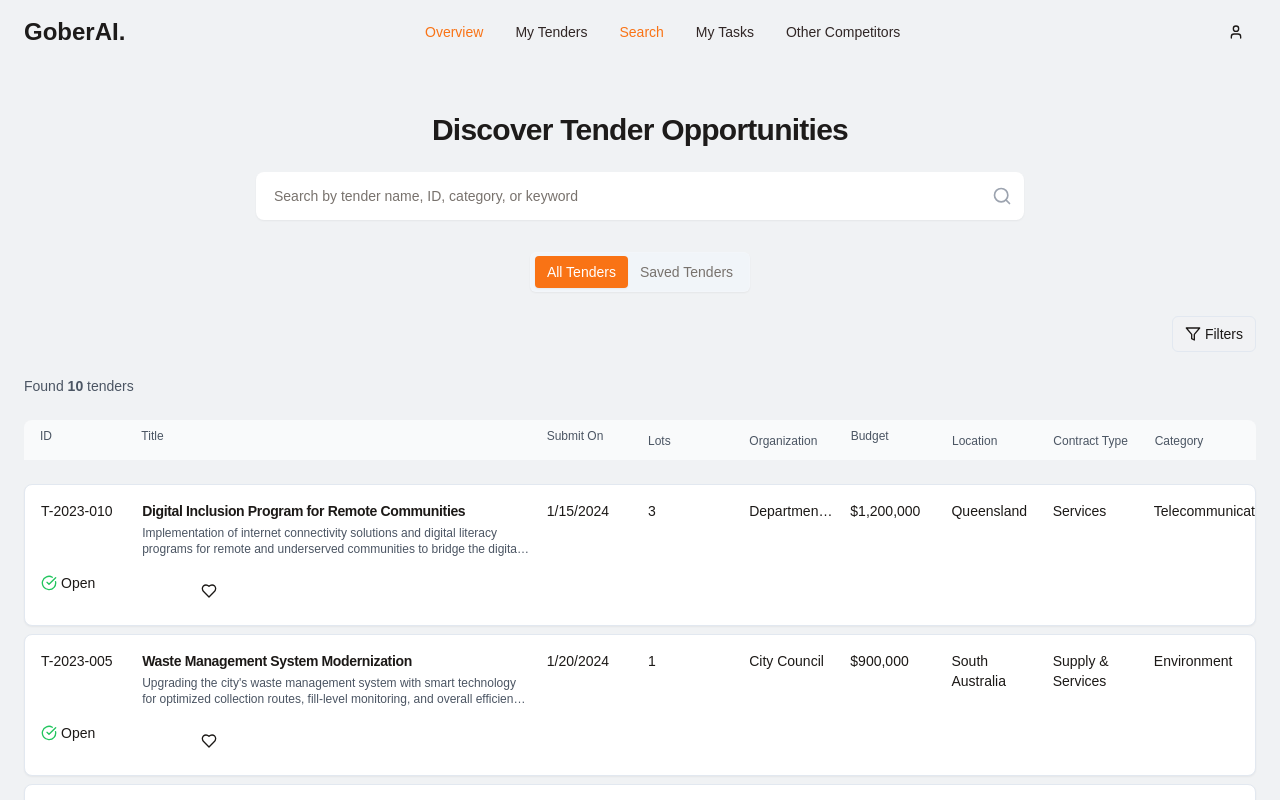
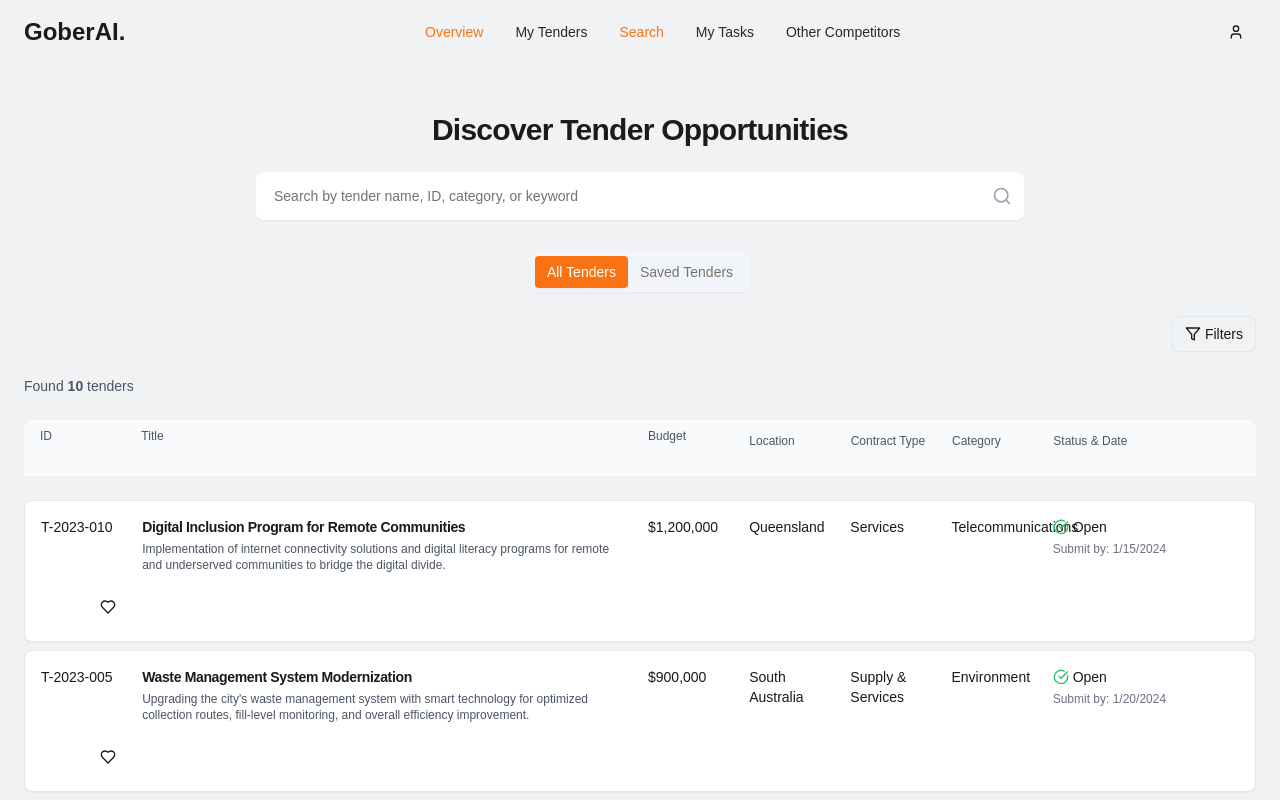
Before and after one commit to GH-TeamBID/gober-demo-frontend, a React (Vite) app: page / in a window 1280 px wide. Shown: the top 800 px of the page. Built offline with nearby package versions, Linux system fonts and the light colour scheme; a web font is replaced by a local one.

Commit message:
Refactor TenderResults component
Refactor the TenderResults component to improve column alignment, reduce visual clutter by removing the Organization and Lots columns, move the "submitted on" information beside the status, and ensure the "save" action remains as the last column.

```diff
--- a/src/components/ui/TenderCard.tsx
+++ b/src/components/ui/TenderCard.tsx
@@ -39,7 +39,7 @@ const TenderCard = ({
           </div>
 
           {/* Title and Description */}
-          <div className="col-span-10 sm:col-span-5 md:col-span-4">
+          <div className="col-span-10 sm:col-span-5">
             {showHeaders && <div className="text-xs text-gray-500 mb-1">Title</div>}
             <Link to={`/tender/${tender.id}`} className="hover:text-gober-accent-500">
               <h3 className="text-sm font-semibold">{tender.title}</h3>
@@ -47,59 +47,44 @@ const TenderCard = ({
             <p className="text-xs text-gray-600 mt-1 line-clamp-2">{tender.description}</p>
           </div>
 
-          {/* Created On */}
-          <div className="col-span-4 sm:col-span-2 md:col-span-1">
-            {showHeaders && <div className="text-xs text-gray-500 mb-1">Submit On</div>}
-            <div className="text-sm">{new Date(tender.submitOn).toLocaleDateString()}</div>
-          </div>
-
-          {/* No of Lots */}
-          <div className="col-span-4 sm:col-span-2 md:col-span-1">
-            {showHeaders && <div className="text-xs text-gray-500 mb-1">Lots</div>}
-            <div className="text-sm">{tender.lots}</div>
-          </div>
-
-          {/* Organization */}
-          <div className="col-span-4 sm:col-span-2 md:col-span-1">
-            {showHeaders && <div className="text-xs text-gray-500 mb-1">Organization</div>}
-            <div className="text-sm truncate">{tender.organisation}</div>
-          </div>
-
           {/* Budget */}
-          <div className="col-span-4 sm:col-span-2 md:col-span-1">
+          <div className="col-span-4 sm:col-span-1">
             {showHeaders && <div className="text-xs text-gray-500 mb-1">Budget</div>}
             <div className="text-sm font-medium">{formatCurrency(tender.budget)}</div>
           </div>
 
           {/* Location */}
-          <div className="col-span-4 sm:col-span-2 md:col-span-1 hidden md:block">
+          <div className="col-span-4 sm:col-span-1 hidden md:block">
             {showHeaders && <div className="text-xs text-gray-500 mb-1">Location</div>}
             <div className="text-sm">{tender.location}</div>
           </div>
 
           {/* Contract Type */}
-          <div className="col-span-4 sm:col-span-2 md:col-span-1 hidden md:block">
+          <div className="col-span-4 sm:col-span-1 hidden md:block">
             {showHeaders && <div className="text-xs text-gray-500 mb-1">Contract Type</div>}
             <div className="text-sm">{tender.contractType}</div>
           </div>
 
           {/* Category */}
-          <div className="col-span-4 sm:col-span-2 md:col-span-1 hidden lg:block">
+          <div className="col-span-4 sm:col-span-1 hidden lg:block">
             {showHeaders && <div className="text-xs text-gray-500 mb-1">Category</div>}
             <div className="text-sm">{tender.category}</div>
           </div>
 
-          {/* Status */}
-          <div className="col-span-4 sm:col-span-2 md:col-span-1 hidden lg:block">
-            {showHeaders && <div className="text-xs text-gray-500 mb-1">Status</div>}
+          {/* Status + Submit Date Combined */}
+          <div className="col-span-6 sm:col-span-2">
+            {showHeaders && <div className="text-xs text-gray-500 mb-1">Status & Date</div>}
             <div className="text-sm flex items-center gap-1">
               <TenderStatusIcon status={tender.status} />
               <span>{tender.status}</span>
             </div>
+            <div className="text-xs text-gray-500 mt-1">
+              Submit by: {new Date(tender.submitOn).toLocaleDateString()}
+            </div>
           </div>
 
           {/* Actions */}
-          <div className="col-span-4 sm:col-span-2 md:col-span-1 flex items-end justify-end">
+          <div className="col-span-6 sm:col-span-1 flex items-center justify-end">
             <Button
               variant="ghost"
               size="sm"
@@ -139,11 +124,6 @@ const TenderCard = ({
           <div>
             <span className="text-xs text-gray-500">Category:</span> {tender.category}
           </div>
-          <div className="flex items-center gap-1">
-            <span className="text-xs text-gray-500">Status:</span>
-            <TenderStatusIcon status={tender.status} />
-            <span>{tender.status}</span>
-          </div>
         </div>
       </div>
     </Card>
--- a/src/components/ui/TenderResults.tsx
+++ b/src/components/ui/TenderResults.tsx
@@ -79,30 +79,9 @@ const TenderResults = ({
         </div>
 
         {/* Title */}
-        <div className="col-span-4" onClick={() => handleSort('title')}>
+        <div className="col-span-5" onClick={() => handleSort('title')}>
           <span className={getColumnHeaderClass('title')}>
             Title {getSortIcon('title')}
-          </span>
-        </div>
-
-        {/* Submit On */}
-        <div className="col-span-1" onClick={() => handleSort('submitOn')}>
-          <span className={getColumnHeaderClass('submitOn')}>
-            Submit On {getSortIcon('submitOn')}
-          </span>
-        </div>
-
-        {/* Lots */}
-        <div className="col-span-1">
-          <span className="text-xs font-medium text-gray-600 dark:text-gray-400">
-            Lots
-          </span>
-        </div>
-
-        {/* Organization */}
-        <div className="col-span-1">
-          <span className="text-xs font-medium text-gray-600 dark:text-gray-400">
-            Organization
           </span>
         </div>
 
@@ -133,6 +112,16 @@ const TenderResults = ({
             Category
           </span>
         </div>
+
+        {/* Status + Submit On */}
+        <div className="col-span-2">
+          <span className="text-xs font-medium text-gray-600 dark:text-gray-400">
+            Status & Date
+          </span>
+        </div>
+
+        {/* Actions placeholder - empty for alignment */}
+        <div className="col-span-1"></div>
       </div>
 
       <div className="space-y-2">
```
